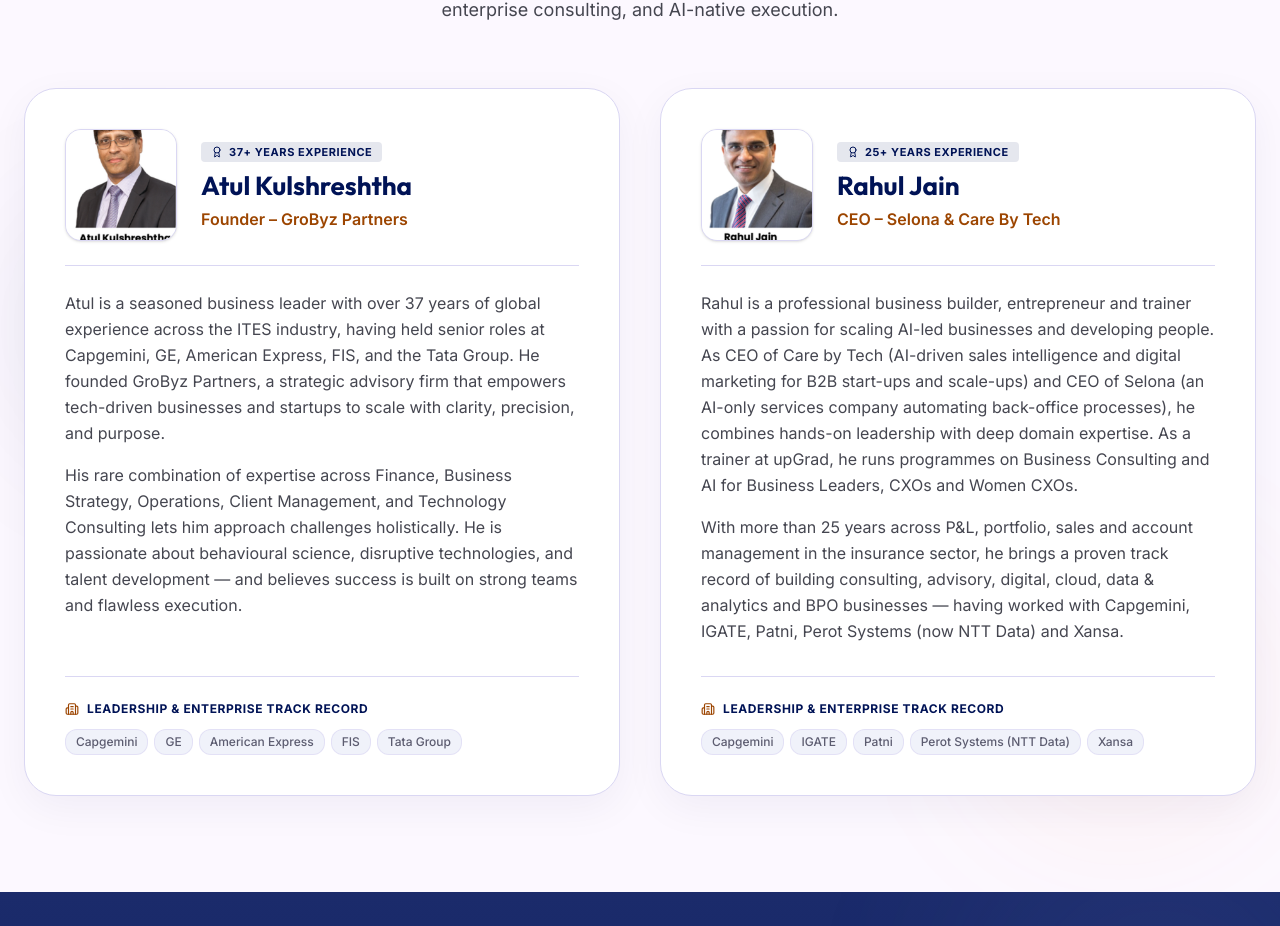
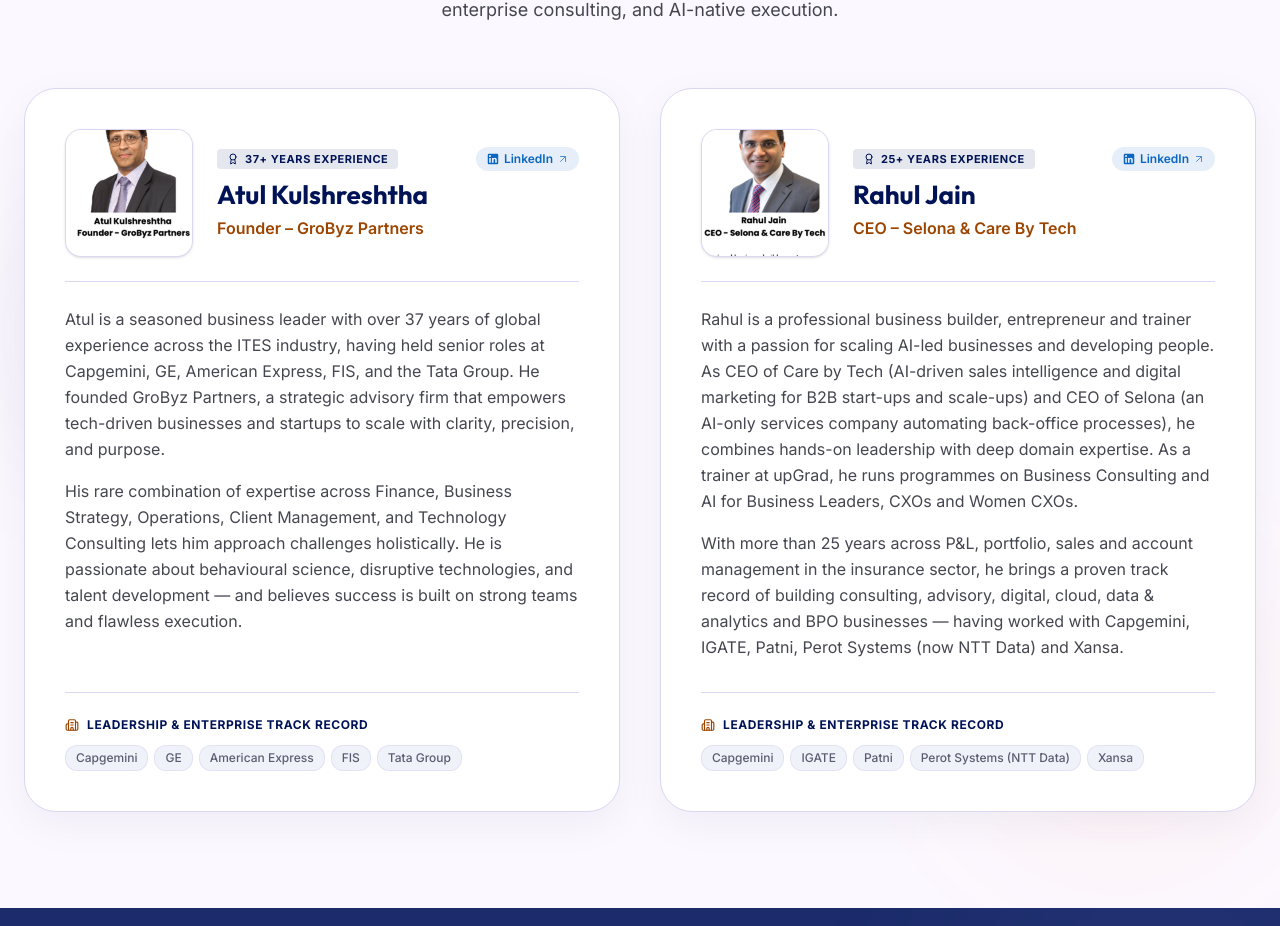
Before and after one commit to pranamyajainn/ThinkAI-CFOclub-landingpage, a Next.js app: page / in a window 1280 px wide. Shown: the part 4895-5821 px from the top of the page. Built offline with nearby package versions, Linux system fonts and the light colour scheme.

Commit message:
feat: add LinkedIn profile links and crop clean square portraits strictly without text

```diff
--- a/src/components/CommunityLeaders.tsx
+++ b/src/components/CommunityLeaders.tsx
@@ -3,12 +3,13 @@
 import React from "react";
 import Image from "next/image";
 import { motion } from "framer-motion";
-import { Sparkles, Award, Building2 } from "lucide-react";
+import { Sparkles, Award, Building2, ArrowUpRight } from "lucide-react";
 
 interface Leader {
   name: string;
   role: string;
   image: string;
+  linkedin: string;
   experiencePill: string;
   companies: string[];
   bio: string[];
@@ -19,6 +20,7 @@
     name: "Atul Kulshreshtha",
     role: "Founder – GroByz Partners",
     image: "/images/leaders/atul-kulshreshtha.png",
+    linkedin: "https://in.linkedin.com/in/atul-kulshreshtha",
     experiencePill: "37+ Years Experience",
     companies: ["Capgemini", "GE", "American Express", "FIS", "Tata Group"],
     bio: [
@@ -30,6 +32,7 @@
     name: "Rahul Jain",
     role: "CEO – Selona & Care By Tech",
     image: "/images/leaders/rahul-jain.png",
+    linkedin: "https://uk.linkedin.com/in/rahul-jain-1320681",
     experiencePill: "25+ Years Experience",
     companies: ["Capgemini", "IGATE", "Patni", "Perot Systems (NTT Data)", "Xansa"],
     bio: [
@@ -94,29 +97,57 @@
               className="bg-white rounded-[28px] sm:rounded-[32px] border border-surface-dim p-7 sm:p-10 shadow-[0_12px_40px_rgba(0,19,86,0.05)] hover:shadow-[0_20px_50px_rgba(0,19,86,0.09)] transition-all duration-300 flex flex-col justify-between"
             >
               <div>
-                {/* Top Row: Portrait + Identity */}
+                {/* Top Row: Portrait + Identity + LinkedIn Link */}
                 <div className="flex flex-col sm:flex-row sm:items-center gap-6 pb-6 border-b border-surface-dim">
-                  {/* Portrait Headshot (Clean, full-bleed square portrait with no text inside) */}
-                  <div className="relative w-24 h-24 sm:w-28 sm:h-28 rounded-2xl overflow-hidden bg-[#F0F3FA] border border-surface-dim shadow-sm flex-shrink-0">
+                  {/* Portrait Headshot (Clean, full square frame without any slide text) */}
+                  <a
+                    href={leader.linkedin}
+                    target="_blank"
+                    rel="noopener noreferrer"
+                    className="relative w-28 h-28 sm:w-32 sm:h-32 rounded-2xl overflow-hidden bg-[#F0F3FA] border border-surface-dim shadow-sm flex-shrink-0 group block"
+                  >
                     <Image
                       src={leader.image}
                       alt={leader.name}
                       fill
-                      className="object-cover object-top"
+                      className="object-cover object-center group-hover:scale-105 transition-transform duration-300"
                       priority
                     />
-                  </div>
+                  </a>
 
-                  {/* Name, Role & Experience Tag */}
+                  {/* Name, Role, LinkedIn CTA & Experience Tag */}
                   <div className="flex-grow">
-                    <div className="inline-flex items-center gap-1.5 px-2.5 py-0.5 rounded bg-primary/10 text-primary text-[11px] font-bold uppercase tracking-wider mb-2">
-                      <Award className="w-3 h-3" />
-                      {leader.experiencePill}
+                    <div className="flex items-center justify-between gap-2 mb-2">
+                      <span className="inline-flex items-center gap-1.5 px-2.5 py-0.5 rounded bg-primary/10 text-primary text-[11px] font-bold uppercase tracking-wider">
+                        <Award className="w-3 h-3" />
+                        {leader.experiencePill}
+                      </span>
+
+                      <a
+                        href={leader.linkedin}
+                        target="_blank"
+                        rel="noopener noreferrer"
+                        className="inline-flex items-center gap-1 px-2.5 py-1 rounded-lg bg-[#0A66C2]/10 hover:bg-[#0A66C2] text-[#0A66C2] hover:text-white text-xs font-semibold transition-all duration-200"
+                        aria-label={`${leader.name} LinkedIn Profile`}
+                      >
+                        <svg className="w-3.5 h-3.5 fill-current" viewBox="0 0 24 24">
+                          <path d="M19 3a2 2 0 0 1 2 2v14a2 2 0 0 1-2 2H5a2 2 0 0 1-2-2V5a2 2 0 0 1 2-2h14m-.5 15.5v-5.3a3.26 3.26 0 0 0-3.26-3.26c-.85 0-1.84.52-2.28 1.3v-1.11h-2.79v8.37h2.79v-4.93c0-.77.62-1.4 1.39-1.4a1.4 1.4 0 0 1 1.4 1.4v4.93h2.75M6.88 8.56a1.68 1.68 0 0 0 1.68-1.68c0-.93-.75-1.69-1.68-1.69a1.69 1.69 0 0 0-1.69 1.69c0 .93.76 1.68 1.69 1.68m1.39 9.94v-8.37H5.5v8.37h2.77z"/>
+                        </svg>
+                        <span>LinkedIn</span>
+                        <ArrowUpRight className="w-3 h-3 opacity-70" />
+                      </a>
                     </div>
 
-                    <h3 className="text-2xl sm:text-[26px] font-bold font-display text-primary leading-tight">
-                      {leader.name}
-                    </h3>
+                    <a
+                      href={leader.linkedin}
+                      target="_blank"
+                      rel="noopener noreferrer"
+                      className="group inline-block"
+                    >
+                      <h3 className="text-2xl sm:text-[26px] font-bold font-display text-primary leading-tight group-hover:text-secondary transition-colors">
+                        {leader.name}
+                      </h3>
+                    </a>
 
                     <p className="text-sm sm:text-base font-semibold text-secondary mt-1">
                       {leader.role}
--- a/src/content/articles/applied-intelligence-human-ai-finance.ts
+++ b/src/content/articles/applied-intelligence-human-ai-finance.ts
@@ -17,8 +17,8 @@
     name: "Atul Kulshreshtha",
     role: "Strategic Advisor & Founder, GroByz Partners",
     company: "GroByz Partners",
-    avatar: "https://images.unsplash.com/photo-1507003211169-0a1dd7228f2d?w=150&auto=format&fit=crop&q=80",
-    linkedin: "https://www.linkedin.com"
+    avatar: "/images/leaders/atul-kulshreshtha.png",
+    linkedin: "https://in.linkedin.com/in/atul-kulshreshtha"
   },
   metricsHighlight: [
     { label: "Workflow Reconfiguration", value: "87%", change: "Deloitte CFO Insights", isPositive: true },
```
Also changed, not shown: public/images/leaders/atul-kulshreshtha.png, public/images/leaders/rahul-jain.png.
